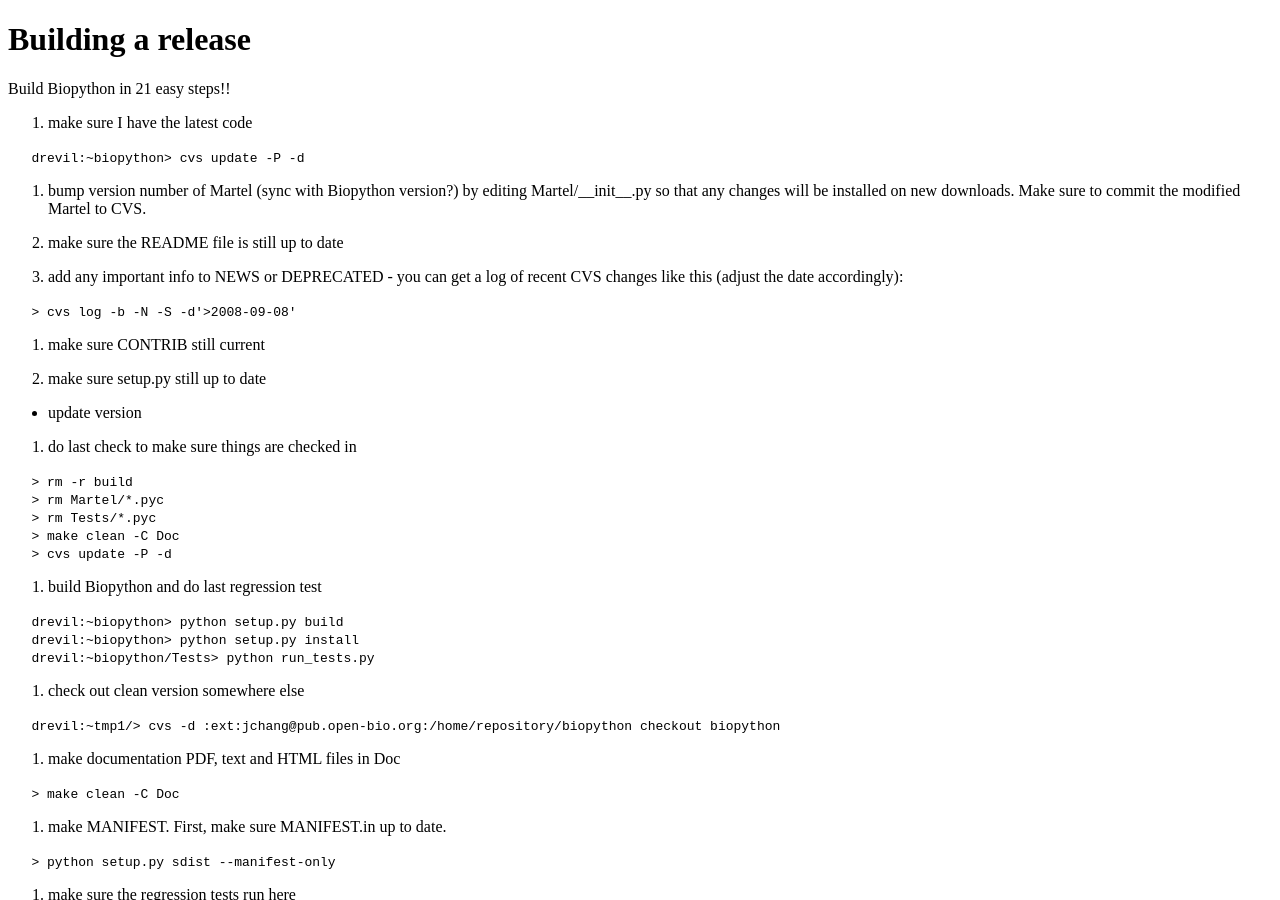
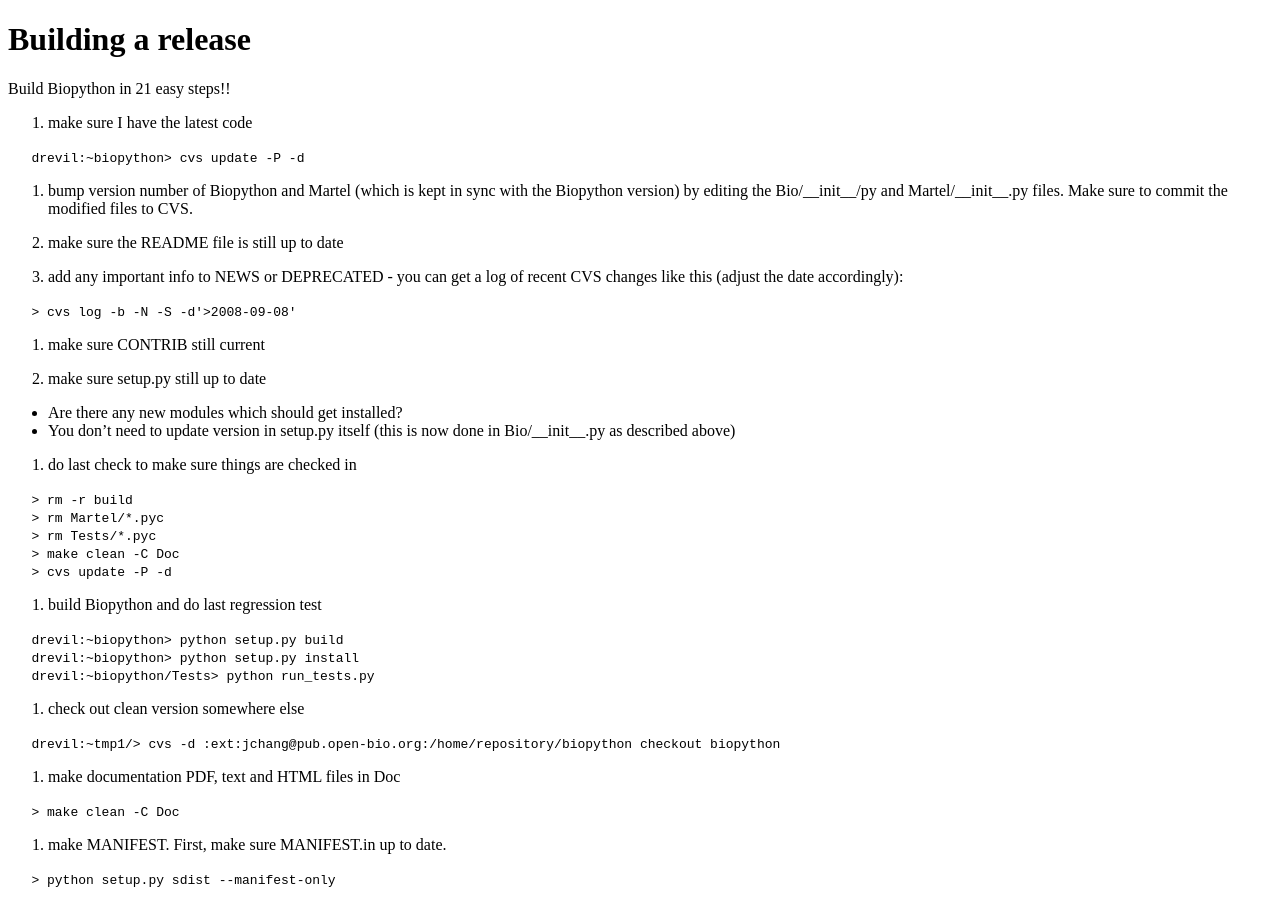
Before and after one commit to biopython/biopython.github.io, a Jekyll site: the page built from wiki/Building_a_release.md, in a window 1280 px wide and 900 px high. Built offline with Jekyll 4.4.1, drawn with Linux system fonts in a browser that asks for light colours.

Commit message:
Version changes...

```diff
--- a/wiki/Building_a_release.md
+++ b/wiki/Building_a_release.md
@@ -10,9 +10,10 @@ Build Biopython in 21 easy steps!!
 
 `   drevil:~biopython> cvs update -P -d `
 
-2. bump version number of Martel (sync with Biopython version?) by
-editing Martel/\_\_init\_\_.py so that any changes will be installed on
-new downloads. Make sure to commit the modified Martel to CVS.
+2. bump version number of Biopython and Martel (which is kept in sync
+with the Biopython version) by editing the Bio/\_\_init\_\_/py and
+Martel/\_\_init\_\_.py files. Make sure to commit the modified files to
+CVS.
 
 3. make sure the README file is still up to date
 
@@ -25,7 +26,9 @@ recent CVS changes like this (adjust the date accordingly):
 
 6. make sure setup.py still up to date
 
--   update version
+-   Are there any new modules which should get installed?
+-   You don't need to update version in setup.py itself (this is now
+    done in Bio/\_\_init\_\_.py as described above)
 
 7. do last check to make sure things are checked in
 
```
Also changed, not shown: 1 other file.
